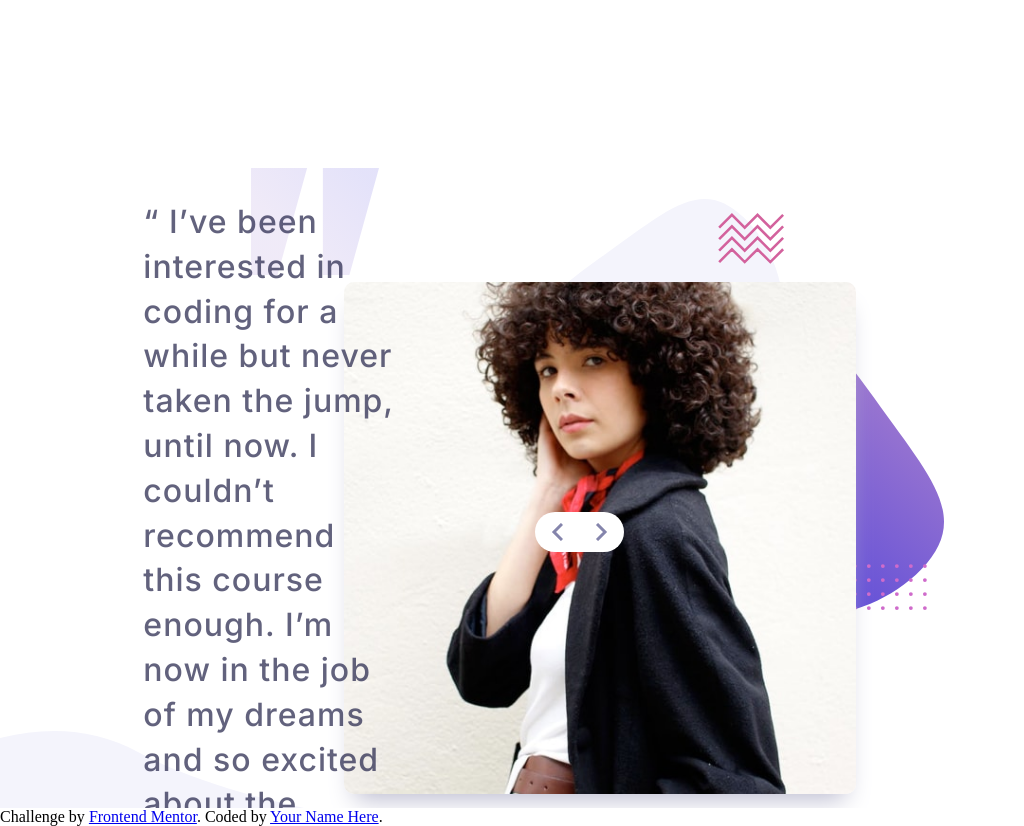
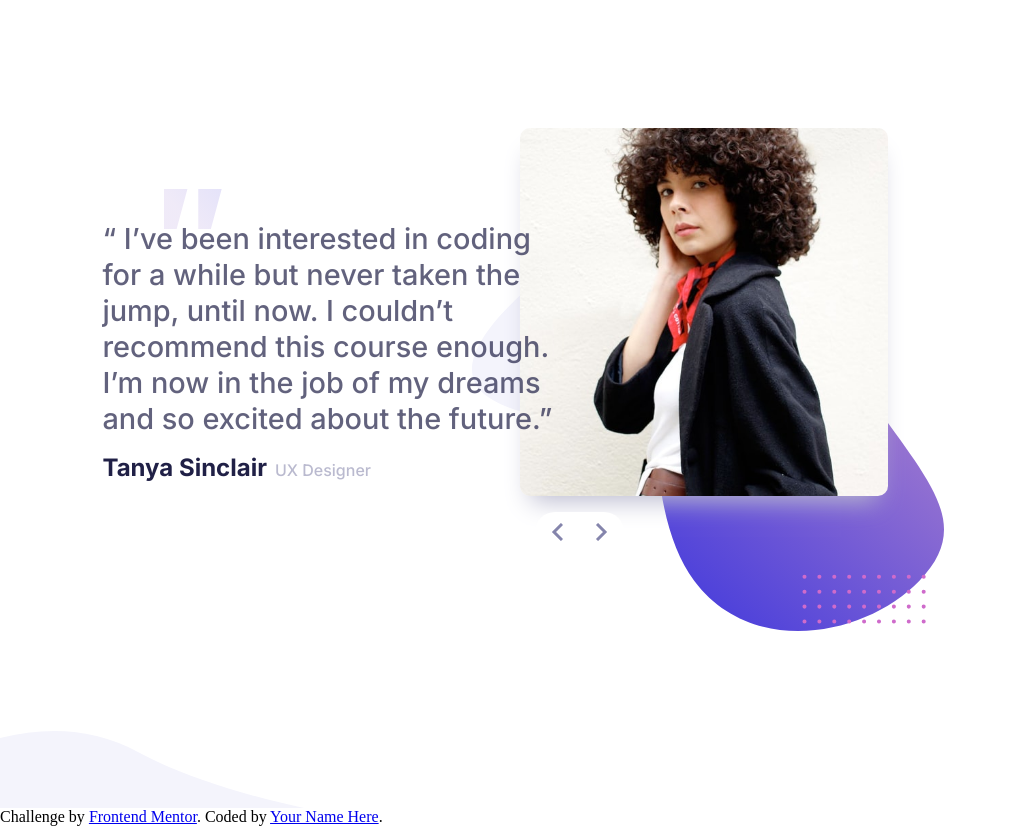
Before and after one commit to iprinceroyy/testimonials-slider, a plain HTML site: page index.html in a window 1024 px wide. Drawn offline with Linux system fonts and the light colour scheme.

Commit message:
update slider design

```diff
--- a/scss/index.scss
+++ b/scss/index.scss
@@ -44,7 +44,13 @@ $fw-700: 700;
     background-repeat: no-repeat;
     background-size: 19rem;
     background-position: left bottom;
-    @media (min-width: 992px) {
+    @media (min-width: 992px) and (max-width: 1200px) {
+        padding-top: min(1vh, 3rem);
+        padding-left: 0;
+        padding-right: 5rem;
+        flex-direction: row-reverse;
+    }
+    @media (min-width: 1201px) {
         padding-top: min(1vh, 3rem);
         padding-left: 0;
         padding-right: 5rem;
@@ -71,7 +77,13 @@ $fw-700: 700;
         background-repeat: no-repeat;
         background-size: contain;
         background-position: left top 1vh;
-        @media (min-width: 992px) {
+        @media (min-width: 992px) and (max-width: 1200px) {
+            background-position: right center;
+            background-size: min(60vw, 50%);
+            height: 100vh;
+            flex-direction: row-reverse;
+        }
+        @media (min-width: 1201px) {
             background-position: right center;
             background-size: min(60vw, 47%);
             height: 100vh;
@@ -81,56 +93,69 @@ $fw-700: 700;
 }
 
 .slide {
-    // position: absolute;
+    position: absolute;
     top: 0;
     display: flex;
     flex-direction: column;
     padding-top: min(5.2vh, 2.4rem);
     align-items: center;
     transition: transform 1s;
-    @media (min-width: 992px) {
-        padding-top: 7rem;
+    @media (min-width: 992px) and (max-width: 1200px) {
+        padding-top: 7.5rem;
         right: 5.5rem;
-        //align-items: center;
+        flex-direction: row-reverse;
+    }
+    @media (min-width: 1201px) {
+        padding-top: 7.5rem;
+        right: 5.5rem;
         flex-direction: row-reverse;
     }
     img {
-        //position: relative;
-        //width: calc(100% + -4.4rem);
-        width: min(65vw, 32rem);
+        position: relative;
+        width: min(65vw, 33rem);
         object-fit: cover;
         border-radius: 0.625rem;
         box-shadow: 0 1rem 1.5rem -0.7rem $grayish-blue;
-        @media (min-width: 992px) {
-            right: max(2vw, 2.8rem);
-            //flex-basis: 40%;
-            width: min(65vw, 24rem);
+        @media (min-width: 992px) and (max-width: 1200px) {
+            right: -2rem;
+            width: 23rem;
+        }
+        @media (min-width: 1201px) {
+            right: min(-1vw, -1rem);
         }
     }
-    @media (min-width: 992px) {}
 }
 
 .slide--text {
     //font-size: clamp(1rem, 0.91vw + 0.77rem, 1.5rem);
     //font-size: clamp(1rem, 1.29vw + 0.68rem, 1.5rem);
-    font-size: clamp(1rem, 0.414rem + 2.5vw, 2rem);
+    font-size: clamp(1.3rem, 1.26vw + 1rem, 1.94rem);
+    //font-size: clamp(1rem, 0.414rem + 2.5vw, 2rem);
     font-weight: $fw-500;
     text-align: center;
     color: rgba($dark-blue, 0.7);
-    line-height: 1.4;
-    letter-spacing: 1px;
+    line-height: 1.25;
     margin-top: 3rem;
     padding-top: 2rem;
     background-image: url('../assets/images/pattern-quotes.svg');
     background-repeat: no-repeat;
     background-size: 4em;
     background-position: center top;
-    @media (min-width: 992px) {
+    @media (min-width: 992px) and (max-width: 1200px) {
+        background-position: left 6vw top -1.5vh;
+        background-size: min(6vw, 3.5em);
         text-align: start;
-        padding-right: min(10vw, 10%, 12rem);
+        padding-right: min(3.5vw, 10%, 4rem);
         position: relative;
-        left: min(14vw, 20ch, 13.5rem);
-        //flex-basis: 50%;
+        left: min(10vw, 20ch, 10rem);
+    }
+    @media (min-width: 1201px) {
+        background-position: left 6.3vw top -2vh;
+        background-size: min(6vw, 3.5em);
+        text-align: start;
+        padding-right: min(11vw, 20%, 10rem);
+        position: relative;
+        left: min(18vw, 20ch, 16rem);
     }
 }
 
@@ -140,7 +165,12 @@ $fw-700: 700;
     flex-direction: column;
     gap: 0.3rem;
     font-size: 1rem;
-    @media (min-width: 992px) {
+    @media (min-width: 992px) and (max-width: 1200px) {
+        flex-direction: row;
+        align-items: baseline;
+        gap: 0.5rem;
+    }
+    @media (min-width: 1201px) {
         flex-direction: row;
         align-items: baseline;
         gap: 0.5rem;
@@ -167,7 +197,11 @@ $fw-700: 700;
     /* For button radius */
     overflow: hidden;
     border-radius: 1.25rem;
-    @media (min-width: 992px) {
+    @media (min-width: 992px) and (max-width: 1200px) {
+        top: 32rem;
+        right: 25rem;
+    }
+    @media (min-width: 1201px) {
         top: 32rem;
         right: 25rem;
     }
```
Also changed, not shown: css/index.css, 1 other file.
